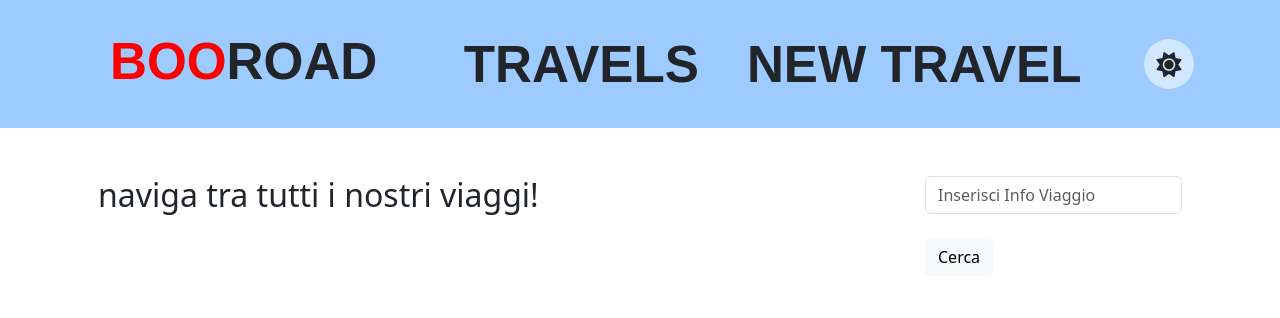
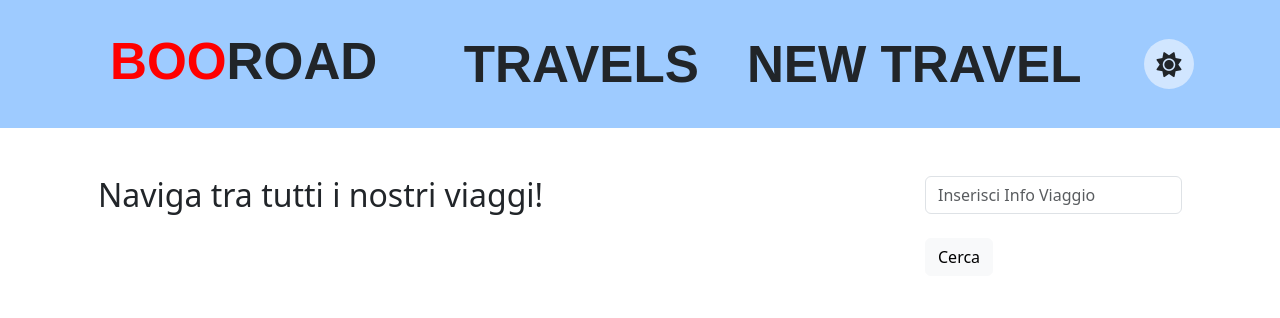
Before and after one commit to simoneburrai/boo-road-webapp, a React (Vite) app: page /travels in a window 1280 px wide. Shown: the top 318 px of the page. Built offline with nearby package versions, Linux system fonts and the light colour scheme; a web font is replaced by a local one.

Commit message:
fix: fix text

```diff
--- a/src/pages/AllTravels.jsx
+++ b/src/pages/AllTravels.jsx
@@ -25,7 +25,7 @@ const AllTravels = () => {
     return (
         <div>
             <div className="d-flex flex-row mb-5 justify-content-between mx-3">
-                <h2 className=" text-center">naviga tra tutti i nostri viaggi!</h2>
+                <h2 className=" text-center">Naviga tra tutti i nostri viaggi!</h2>
                 <SearchBarTravel onSearch={handleSearch} />
 
             </div>
```
